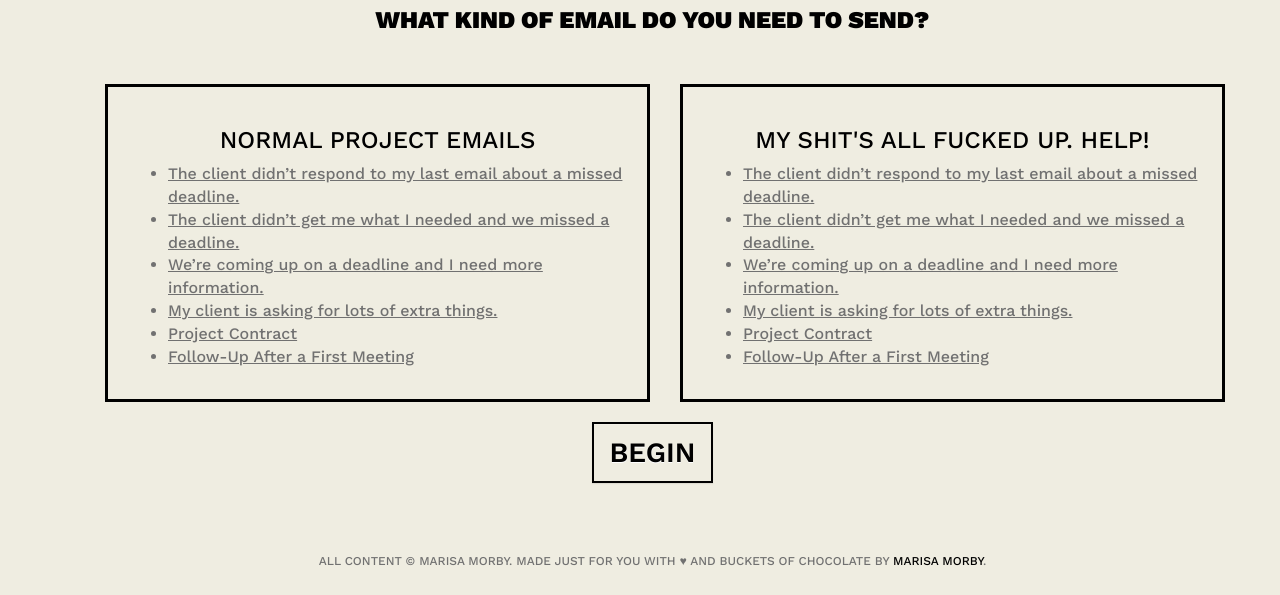
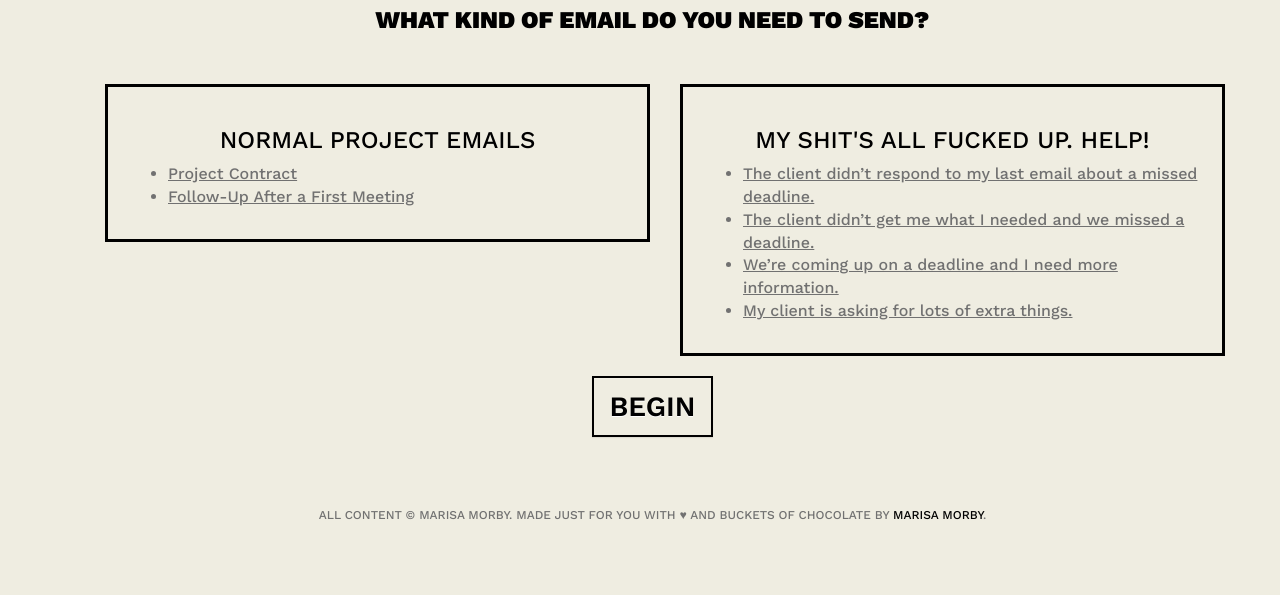
Before and after one commit to marisamorby/Unfuck-My-Email, a plain HTML site: page index.html in a window 1280 px wide. Shown: the part 304-899 px from the top of the page. After the commit the page ends 853 px from the top, so only its background shows below. Drawn offline with nearby package versions, Linux system fonts and the light colour scheme; some packages are replaced by stand-ins of ours; a script that the page names is missing.

Commit message:
feat(categories): templates are separated by categories now

```diff
--- a/index.html
+++ b/index.html
@@ -49,13 +49,15 @@
                     <div class="col-md-6">
                         <div class="email-list-box">
                             <h3 class="text-center">Normal Project Emails</h3>
-                            <div class="available-templates"></div>
+                            <div class="available-templates"
+                                 data-category="project-lifecycle"></div>
                         </div>
                     </div>
                     <div class="col-md-6">
                         <div class="email-list-box">
-                        <h3 class="text-center">My Shit's All Fucked Up. Help!</h3>
-                        <div class="available-templates"></div>
+                            <h3 class="text-center">My Shit's All Fucked Up. Help!</h3>
+                            <div class="available-templates"
+                                 data-category="damage-control"></div>
                         </div>
                     </div>
                 </div>
@@ -82,7 +84,7 @@
               <p class="template-text"></p>
             </div>
             <!-- First Large button group -->
-            <div id="copiedBox"class="btn-group">
+            <div id="copiedBox" class="btn-group">
                 <span id="btn" data-clipboard-target=".copy-paste" class="btn btn-default btn-lg center-block">
                         Copy to Clipboard
                         <!-- Box that says "Copied!" -->
--- a/scripts/app.js
+++ b/scripts/app.js
@@ -12,10 +12,11 @@
   // Build the form based on the current
   var forms = [
     {
+      category: 'damage-control',
       name: 'The client didn’t respond to my last email about a missed deadline.',
       heading: 'Call first. If that doesn’t work, try this.',
-      subheading: 'You’re probably pissed by now. Remember that you and you’re client are on the same team.',
-      slug: 'second missed deadline',
+      subheading: 'You’re probably pissed by now. Remember that you and your client are on the same team.',
+      slug: 'second-missed-deadline',
       template_id: 'missed-deadline-two',
       questions: [
         {
@@ -99,10 +100,11 @@
       ],
     },
     {
+      category: 'damage-control',
       name: 'The client didn’t get me what I needed and we missed a deadline.',
       heading: 'Get your project back on track.',
       subheading: 'And keep yourself sane.',
-      slug: 'first missed deadline',
+      slug: 'first-missed-deadline',
       template_id: 'missed-deadline-one',
       questions: [
         {
@@ -164,10 +166,11 @@
       ],
     },
     {
+      category: 'damage-control',
       name: 'We’re coming up on a deadline and I need more information.',
       heading: 'Don’t get blamed for a missed deadline.',
       subheading: 'You need all the information so you can kick all the ass.',
-      slug: 'upcoming deadline',
+      slug: 'upcoming-deadline',
       template_id: 'upcoming-deadline',
       questions: [
         {
@@ -266,10 +269,11 @@
       ],
     },
     {
+      category: 'damage-control',
       name: 'My client is asking for lots of extra things.',
       heading: 'Start setting boundaries. Stop doing unpaid work.',
       subheading: 'Scope creep’s a real bitch. Don’t let it get you down.',
-      slug: 'scope_creep',
+      slug: 'scope-creep',
       template_id: 'scope-creep',
       questions: [
         {
@@ -293,6 +297,7 @@
       ],
     },
     {
+      category: 'project-lifecycle',
       name: 'Project Contract',
       heading: 'Every project needs a contract.',
       subheading: 'Yes, even this one. Don’t worry, I got you covered.',
@@ -459,10 +464,12 @@
       ],
     },*/
     {
+      category: 'project-lifecycle',
       name: 'Follow-Up After a First Meeting',
       heading: 'Need to follow up with a client after your first meeting?',
       subheading: 'Answer these questions and we’ll sort that shit out.',
       slug: 'first-meeting-follow-up',
+      template_id: 'contract-template',
       questions: [
         {
           type: 'text',
@@ -580,7 +587,6 @@
           ],
         },
       ],
-      template_id: 'contract-template',
     },
   ];
 
@@ -659,6 +665,10 @@
     return this.type === 'radio' ? radioInput(this) : textInput(this);
   }
 
+  function filterFormsByCategory(forms, category) {
+    return forms.filter(form => form.category === category);
+  }
+
   /**
    * Updates the page to show the proper markup.
    * @param  {Object} forms the forms available to the app
@@ -724,35 +734,36 @@
        */
       chooser.show();
 
-      // Get the element that should display the forms.
-      var availableTemplates = $('.available-templates');
-
       // Get the template to display the avaiable forms.
       var chooserTemplate = Handlebars.compile($('#available-templates').html());
 
-      // Add the forms as the context.
-      var context = {
-        forms: forms,
-      };
+      // Get the elements that should display the forms.
+      var availableTemplates = $('.available-templates');
 
-      // Show the available forms to the user.
-      availableTemplates.html(chooserTemplate(context));
+      // Loop through display elements and show forms matching each category.
+      availableTemplates.each(function() {
+        var category = $(this).data('category');
+        var context = {
+          forms: filterFormsByCategory(forms, category),
+        };
+        $(this).html(chooserTemplate(context));
+      });
 
       // Add an event listener so we can show the right form when the user chooses.
-      var chooserForm = $('#choose-a-form');
-      chooserForm.on('submit', function(event) {
+      // var chooserForm = $('#choose-a-form');
+      // chooserForm.on('submit', function(event) {
 
-        // Stop the form from actually submitting.
-        event.preventDefault();
+      //   // Stop the form from actually submitting.
+      //   event.preventDefault();
 
-        // Get the
-        var submitted = chooserForm.serializeArray();
-        var data = formToHandlebars(submitted);
+      //   // Get the
+      //   var submitted = chooserForm.serializeArray();
+      //   var data = formToHandlebars(submitted);
 
-        if (data.form) {
-          window.location.hash = '#' + data.form;
-        }
-      });
+      //   if (data.form) {
+      //     window.location.hash = '#' + data.form;
+      //   }
+      // });
     }
   }
 
```
